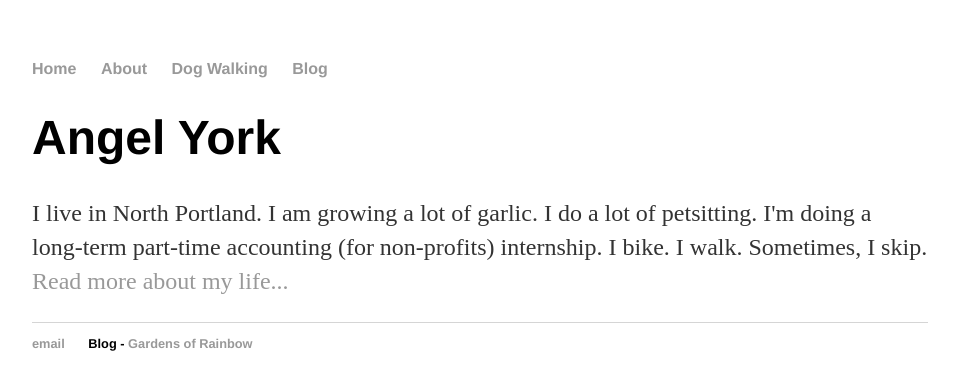
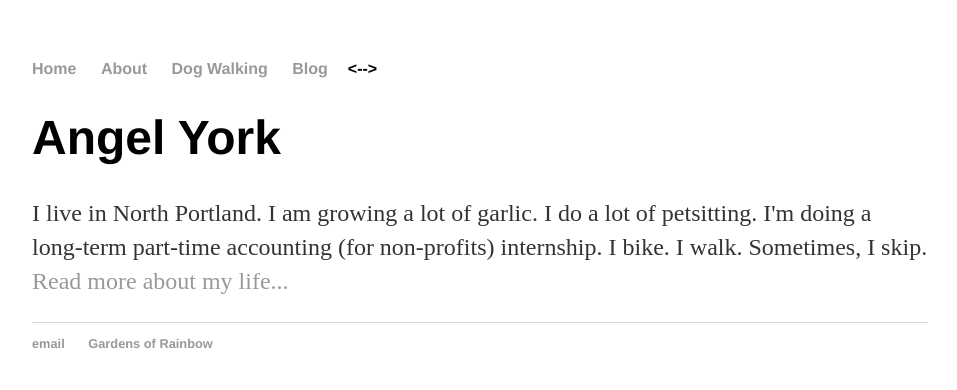
Before and after one commit to aniola/aniola.github.io, a Jekyll site: the page built from index.html, in a window 1280 px wide. Shown: the top 390 px of the page, without its empty margins (160-1117 px from the left). Built offline with Jekyll 4.4.1, drawn with Linux system fonts in a browser that asks for light colours.

Commit message:
commented out the blog link to save for later.

```diff
--- a/_layouts/default.html
+++ b/_layouts/default.html
@@ -9,7 +9,7 @@
         		<li><a href="/">Home</a></li>
 	        	<li><a href="/about">About</a></li>
         		<li><a href="/dog-walking">Dog Walking</a></li>
-        		<li><a href="/blog">Blog</a></li>
+        		<!--><li><a href="/blog">Blog</a></li><-->
     		</ul>
 		</nav>
 		<div class="container">
@@ -18,7 +18,7 @@
 		<footer>
     		<ul>
         		<li><a href="mailto:aniola@gmail.com">email</a></li>
-        		<li>Blog - <a href="https://gardensofrainbow.home.blog">Gardens of Rainbow</a></li>
+        		<li><a href="https://gardensofrainbow.home.blog">Gardens of Rainbow</a></li>
 			</ul>
 		</footer>
 	</body>
```
